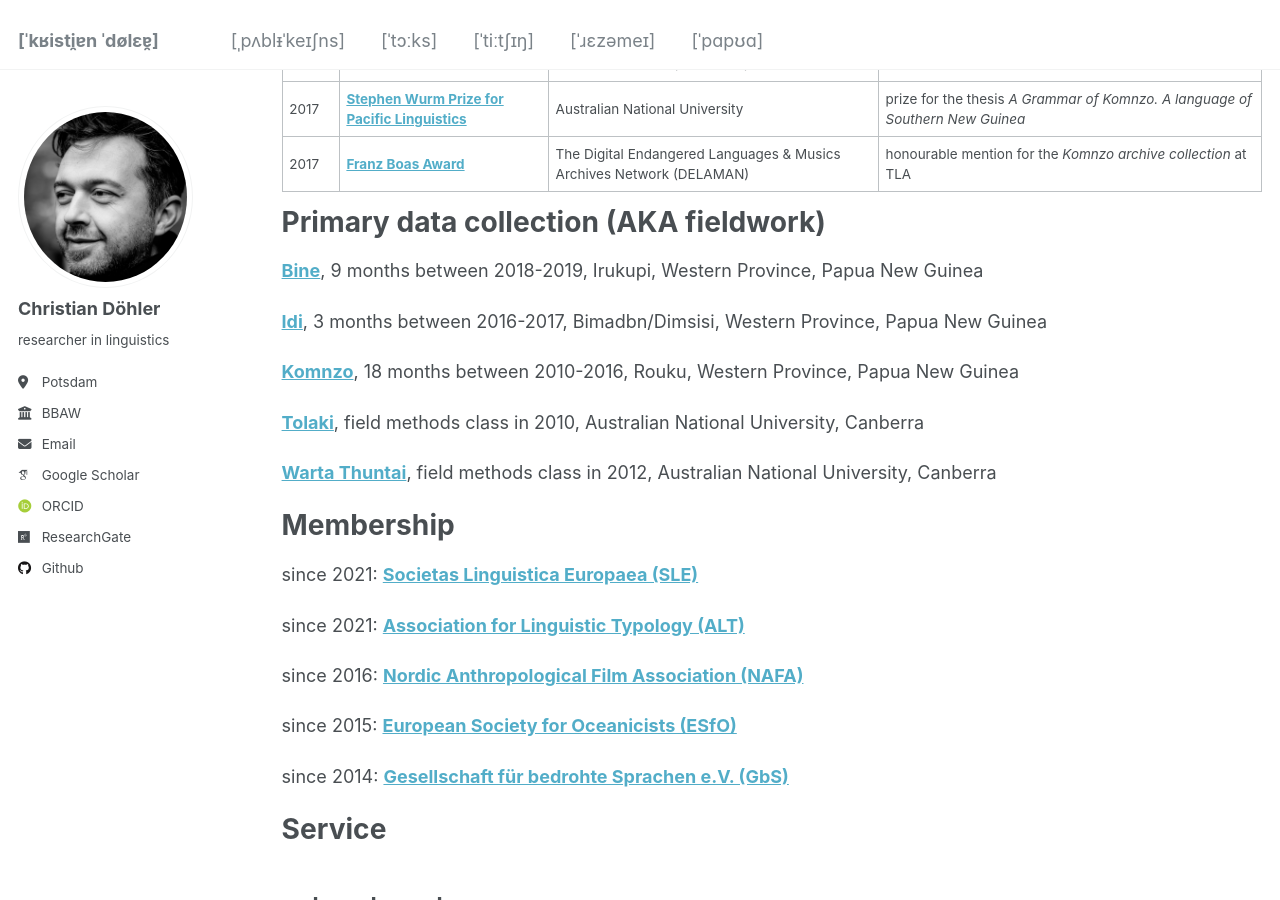
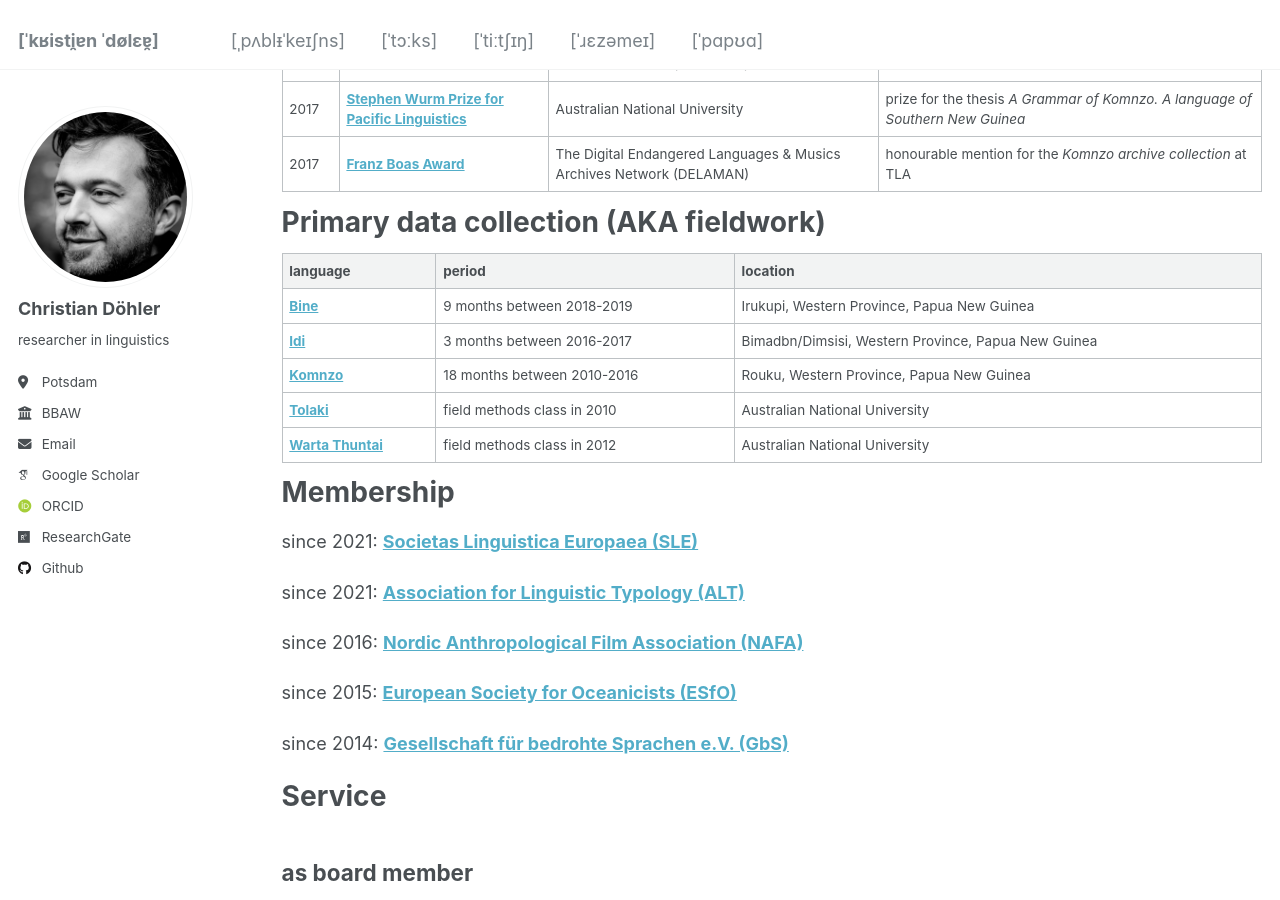
Before and after one commit to chrdoe/chrdoe.github.io, a Jekyll site: the page built from _pages/cv.md, in a window 1280 px wide and 900 px high, scrolled down 1967 px. Built offline with Jekyll 4.4.1, drawn with Linux system fonts in a browser that asks for light colours; some web fonts are replaced.

Commit message:
Update cv.md

```diff
--- a/_pages/cv.md
+++ b/_pages/cv.md
@@ -60,15 +60,13 @@ Awards
 Primary data collection (AKA fieldwork)
 ====
 
-[**Bine**](https://glottolog.org/resource/languoid/id/bine1240), 9 months between 2018-2019, Irukupi, Western Province, Papua New Guinea
-
-[**Idi**](https://glottolog.org/resource/languoid/id/idii1243), 3 months between 2016-2017, Bimadbn/Dimsisi, Western Province, Papua New Guinea
-
-[**Komnzo**](https://glottolog.org/resource/languoid/id/wara1294), 18 months between 2010-2016, Rouku, Western Province, Papua New Guinea
-
-[**Tolaki**](https://glottolog.org/resource/languoid/id/tola1247), field methods class in 2010, Australian National University, Canberra
-
-[**Warta Thuntai**](https://glottolog.org/resource/languoid/id/gunt1241), field methods class in 2012, Australian National University, Canberra
+|language|period|location|
+|---|---|-----|
+|[**Bine**](https://glottolog.org/resource/languoid/id/bine1240)|9 months between 2018-2019|Irukupi, Western Province, Papua New Guinea|
+|[**Idi**](https://glottolog.org/resource/languoid/id/idii1243)|3 months between 2016-2017|Bimadbn/Dimsisi, Western Province, Papua New Guinea|
+|[**Komnzo**](https://glottolog.org/resource/languoid/id/wara1294)|18 months between 2010-2016|Rouku, Western Province, Papua New Guinea|
+|[**Tolaki**](https://glottolog.org/resource/languoid/id/tola1247)|field methods class in 2010|Australian National University|
+|[**Warta Thuntai**](https://glottolog.org/resource/languoid/id/gunt1241)|field methods class in 2012|Australian National University|
 
 Membership
 ====
```
